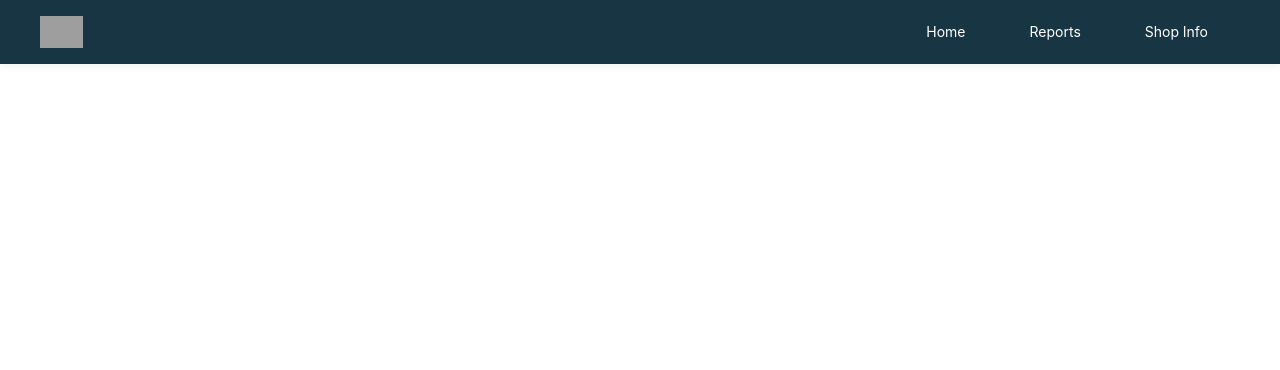
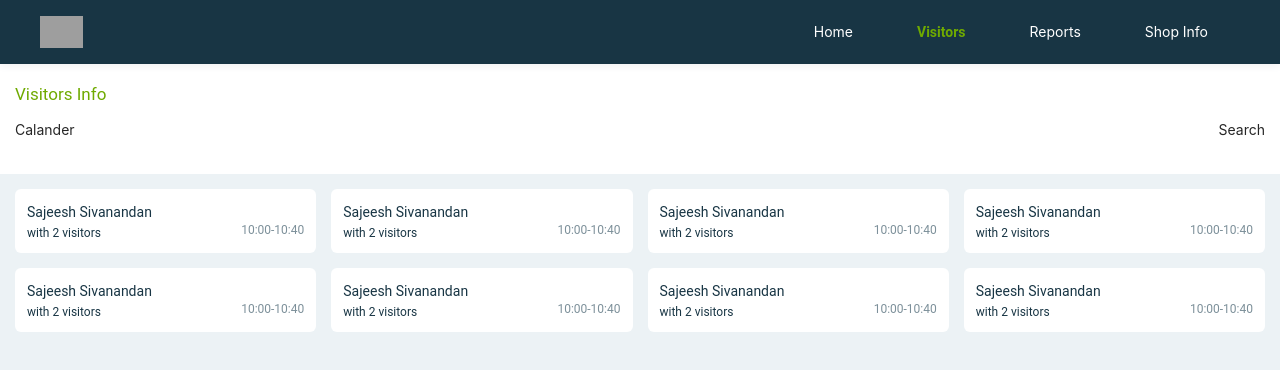
Before and after one commit to sureshseban/weq-admin, a React (Create React App) app: page /visitors in a window 1280 px wide. Shown: the top 370 px of the page. Built offline with nearby package versions, Linux system fonts and the light colour scheme; grey boxes are pictures that could not be loaded.

Commit message:
initial commit for visitors

```diff
--- a/src/App.js
+++ b/src/App.js
@@ -8,6 +8,7 @@ import Login from './components/Login/Login';
 import ShopInfo from './components/ShopInfo/ShopInfo';
 import Header from './components/Header/Header'
 import Reports from './components/Reports/Reports';
+import Visitors from './components/Visitors/Visitors';
 
 function App() {
   return (
@@ -18,6 +19,7 @@ function App() {
         <React.Fragment>
           <Header />
           <Route exact path='/home' component={Home} ></Route>
+          <Route exact path='/visitors' component={Visitors} ></Route>
           <Route exact path='/shopinfo' component={ShopInfo} ></Route>
           <Route exact path='/reports' component={Reports} ></Route>
         </React.Fragment>
--- a/src/components/Header/Header.js
+++ b/src/components/Header/Header.js
@@ -17,6 +17,9 @@ function Header(props) {
                             <NavLink activeClassName='activeMenuLink' exact to="/home">Home</NavLink>
                         </li>
                         <li className="ant-menu-item ant-menu-item-only-child" role="menuitem">
+                            <NavLink activeClassName='activeMenuLink' exact to="/visitors">Visitors</NavLink>
+                        </li>
+                        <li className="ant-menu-item ant-menu-item-only-child" role="menuitem">
                             <NavLink activeClassName='activeMenuLink' exact to="/reports">Reports</NavLink>
                         </li>
                         <li className="ant-menu-item ant-menu-item-only-child" role="menuitem">
--- a/src/components/Home/Home.js
+++ b/src/components/Home/Home.js
@@ -136,7 +136,7 @@ function Home(props) {
                 <div className='booking-info-header'>Booking Info</div>
                 <div className='display-flex'>
                     <div style={{ 'flexGrow': 1 }}>Calander</div>
-                    <div>Search</div>
+                    {/* <div>Search</div> */}
                 </div>
             </div>
             <div className='slots-section'>
--- /dev/null
+++ b/src/components/Visitors/Visitors.css
@@ -0,0 +1,78 @@
+.filter {
+    height: 110px;
+    background-color: #ffffff;
+    padding: 20px 15px;
+}
+.visitors-section {
+    min-height: calc(100vh - 174px);
+    background-color: #ECF2F5;
+    padding: 15px;
+}
+.slots-grid {
+    display: grid;
+    grid-template-columns: repeat(4, minmax(0,1fr));
+    grid-gap: 15px;
+}
+.slots-heading {
+    height: 40px;
+    padding-top: 15px;
+    display: flex;
+}
+.grid-item {
+    height: 64px;
+    background: #FFFFFF 0% 0% no-repeat padding-box;
+    border-radius: 6px;
+    opacity: 1;
+    padding: 12px;
+}
+.booked-timing {
+    font: normal normal normal 12px/14px Roboto;
+    color: #7D909A;
+    opacity: 1;
+    flex-grow: 1;
+}
+.booked-count {
+    font: normal normal normal 12px/14px Roboto;
+    color: #183544;
+    opacity: 1;
+}
+.sl-no {
+    text-align: left;
+    font: normal normal normal 14px/20px Roboto;
+    letter-spacing: 0px;
+    color: #183544;
+    opacity: 1;
+}
+.booking-id {
+    text-align: left;
+    font: normal normal medium 14px/20px Roboto;
+    letter-spacing: 0px;
+    color: #183544;
+    opacity: 1;
+}
+.display-flex {
+    display: flex;
+}
+.ppl-count {
+    text-align: left;
+    font: normal normal normal 12px/20px Roboto;
+    letter-spacing: 0px;
+    color: #183544;
+    opacity: 1;
+    flex-grow: 1;
+}
+.duration {
+    text-align: right;
+    font: normal normal normal 12px/14px Roboto;
+    letter-spacing: 0px;
+    color: #7D909A;
+    opacity: 1;
+}
+.booking-info-header {
+    text-align: left;
+    font: normal normal normal 17px/20px Roboto;
+    letter-spacing: 0px;
+    color: #6FAA00;
+    opacity: 1;
+    padding-bottom: 15px;
+}
--- /dev/null
+++ b/src/components/Visitors/Visitors.js
@@ -0,0 +1,92 @@
+import React, { useState } from 'react'
+import './Visitors.css'
+
+function Visitors(props) {
+
+    const [slots, setSlots] = useState(
+        [
+            {
+                slotid: 'SL01',
+                weqid: 'WQ123',
+                noBookings: '10',
+                timing: '10.00 AM - 10.15 AM'
+            },
+            {
+                slotid: 'SL02',
+                weqid: 'WQ123',
+                noBookings: '1',
+                timing: '10.00 AM - 10.15 AM'
+            },
+            {
+                slotid: 'SL03',
+                weqid: 'WQ123',
+                noBookings: '1',
+                timing: '10.00 AM - 10.15 AM'
+            },
+            {
+                slotid: 'SL01',
+                weqid: 'WQ123',
+                noBookings: '10',
+                timing: '10.00 AM - 10.15 AM'
+            },
+            {
+                slotid: 'SL02',
+                weqid: 'WQ123',
+                noBookings: '1',
+                timing: '10.00 AM - 10.15 AM'
+            },
+            {
+                slotid: 'SL03',
+                weqid: 'WQ123',
+                noBookings: '1',
+                timing: '10.00 AM - 10.15 AM'
+            },
+            {
+                slotid: 'SL02',
+                weqid: 'WQ123',
+                noBookings: '1',
+                timing: '10.00 AM - 10.15 AM'
+            },
+            {
+                slotid: 'SL03',
+                weqid: 'WQ123',
+                noBookings: '1',
+                timing: '10.00 AM - 10.15 AM'
+            }
+        ]
+    )
+
+    return (
+        <React.Fragment>
+            <div className='filter'>
+                <div className='booking-info-header'>Visitors Info</div>
+                <div className='display-flex'>
+                    <div style={{ 'flexGrow': 1 }}>Calander</div>
+                    <div>Search</div>
+                </div>
+            </div>
+            <div className='visitors-section'>
+                <div className='slots-grid'>
+                    {
+                        slots.map((item, index) => {
+                            return (
+                                <div key={index} className='grid-item'>
+                                    <div>
+                                        <span className='sl-no'>Sajeesh Sivanandan</span>
+                                        {/* <span className='booking-id'>WQ123245</span> */}
+                                    </div>
+                                    <div className='display-flex'>
+                                        <div className='ppl-count'>with 2 visitors</div>
+                                        <div className='duration'>10:00-10:40</div>
+                                    </div>
+                                </div>
+                            )
+                        })
+                    }
+                </div>
+            </div>
+        </React.Fragment>
+    )
+}
+
+export default Visitors
```
